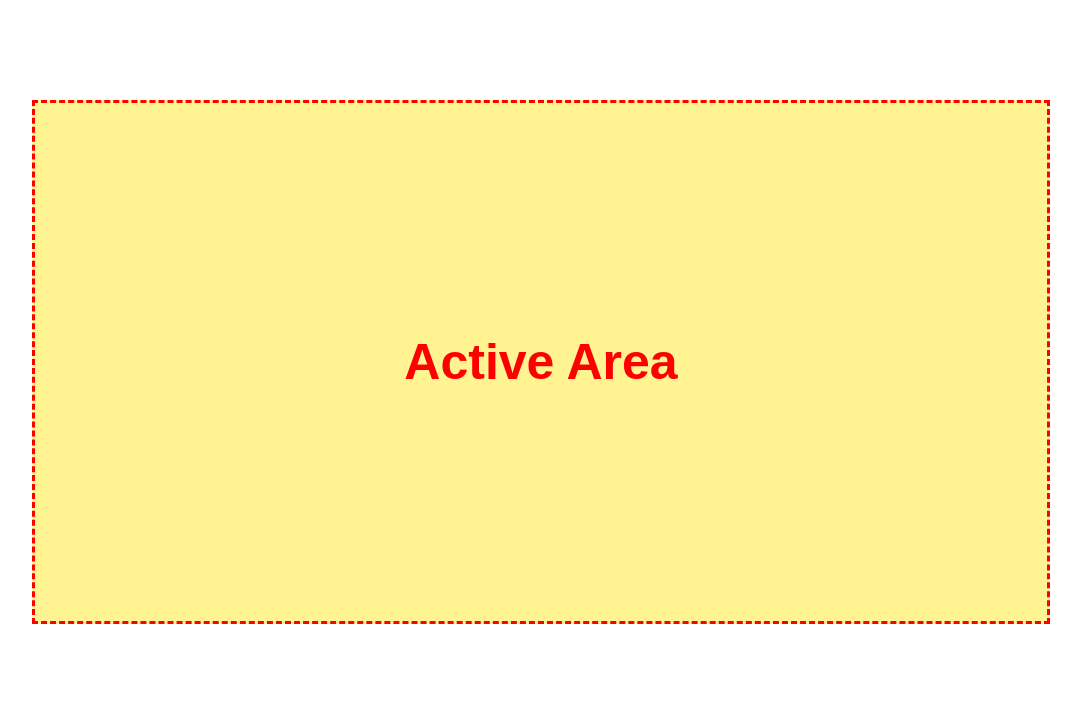
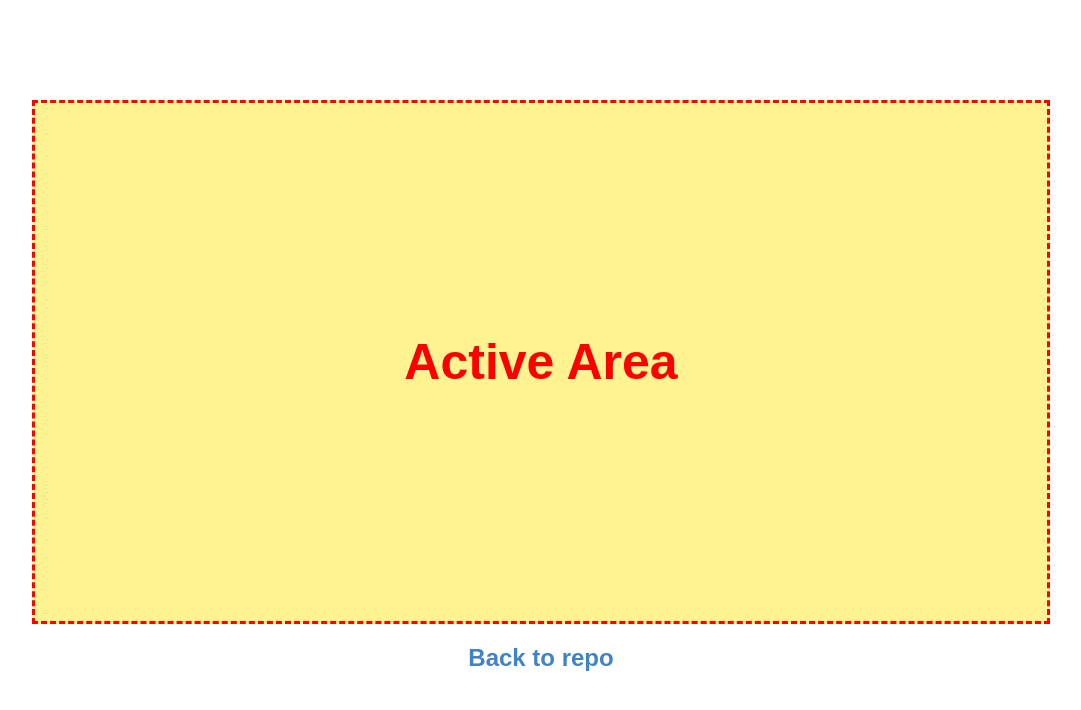
Before and after one commit to hAWKdv/jqCtxMenu, a website: page demos/deep-nesting.html in a window 1280 px wide. Shown: the whole page, without its empty margins (99-1180 px from the left). Drawn offline with nearby package versions, Linux system fonts and the light colour scheme.

Commit message:
Demos modification

```diff
--- a/demos/deep-nesting.html
+++ b/demos/deep-nesting.html
@@ -46,5 +46,6 @@
 </head>
 <body>
     <section id="active-area">Active Area</section>
+    <p><a href="https://github.com/hAWKdv/jqCtxMenu">Back to repo</a></p>
 </body>
 </html>
```
Also changed, not shown: demos/functionality.html (+1 -0 lines), demos/visualization.html (+1 -0 lines).
